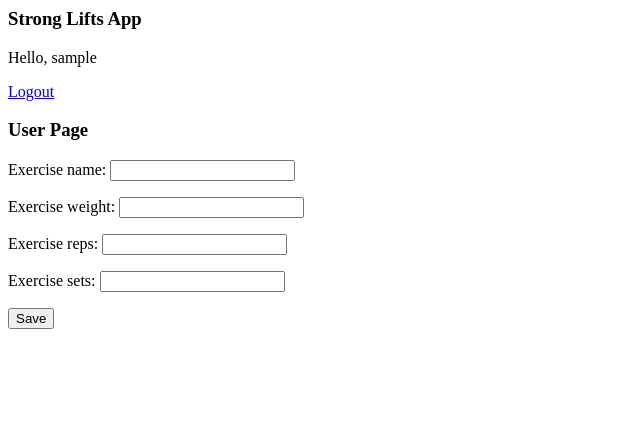
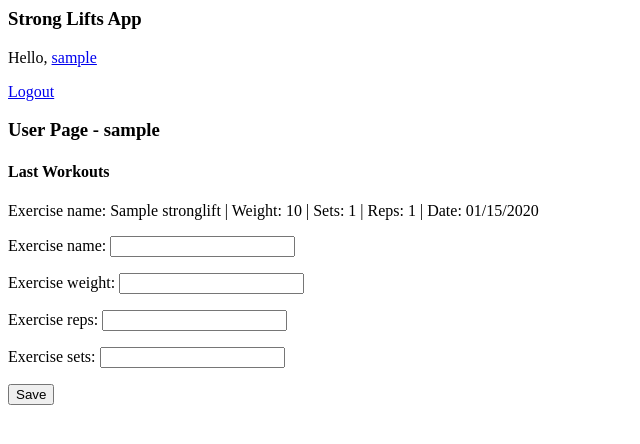
Before and after one commit to erictempleton1/strength_app, a Django app: template strong_lifts/templates/strong_lifts/user_page.html in a window 1280 px wide. Shown: the top 444 px of the page, without its empty margins (0-640 px from the left). Run offline with Django 3.2, Linux system fonts and the light colour scheme; the template is opened without the code that fills it: values that come from a table or form of the project are taken from there, others are empty; a user stored in the database is signed in; tables that the repository leaves empty hold one stand-in row (values such as "Sample post"); parts of the project's set-up code (start-up, migrations or seed data) failed here and were passed over.

Commit message:
adding query for activities, and updating template

```diff
--- a/strong_lifts/templates/strong_lifts/index.html
+++ b/strong_lifts/templates/strong_lifts/index.html
@@ -9,7 +9,7 @@
     <h3>Strong Lifts App</h3>
 
     {% if user.is_authenticated %}
-        <p>Hello, {{ user.username }}</p>
+        <p>Hello, <a href="{% url 'stronglifts:user_page' user.username %}">{{ user.username }}</a></p>
         <p><a href="{% url 'stronglifts:logout_user' %}">Logout</a></p>
     {% else %}
         <p><a href="{% url 'stronglifts:register_user' %}">Register</a></p>
--- a/strong_lifts/templates/strong_lifts/user_page.html
+++ b/strong_lifts/templates/strong_lifts/user_page.html
@@ -4,7 +4,20 @@
 
 {% block body %}
 
-<h3>User Page</h3>
+<h3>User Page - {{ user.username }}</h3>
+
+<h4>Last Workouts</h4>
+{% for activity in get_user_activity %}
+    <p>
+        Exercise name: {{ activity.exercise_name }} | Weight: {{ activity.exercise_weight }} |
+        Sets: {{ activity.exercise_sets }} | Reps: {{ activity.exercise_reps }} |
+        Date: {{ activity.add_at|date:"SHORT_DATE_FORMAT" }}
+    </p>
+{% empty %}
+    <p>No activities found</p>
+{% endfor %}
+
+
 
 <form action="" method="post">
     {% csrf_token %}
--- a/strong_lifts/views.py
+++ b/strong_lifts/views.py
@@ -12,6 +12,9 @@ def index(request):
 
 def user_page(request, username):
     # check that user exists
+    get_object_or_404(User, username=username)
+
+    # get user activities if they do exist
     get_user_activity = StrongLifts.objects.filter(user__username=username)
 
     if request.method == 'POST':
```
